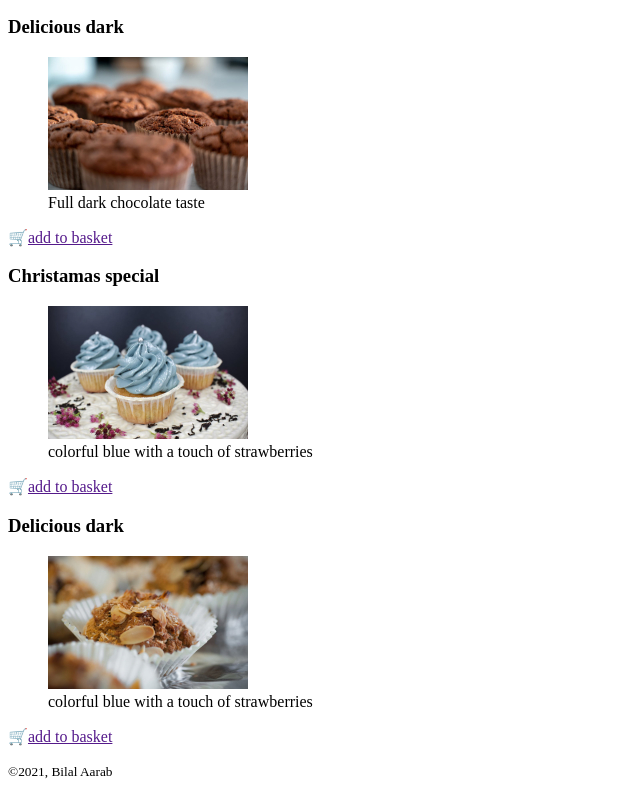
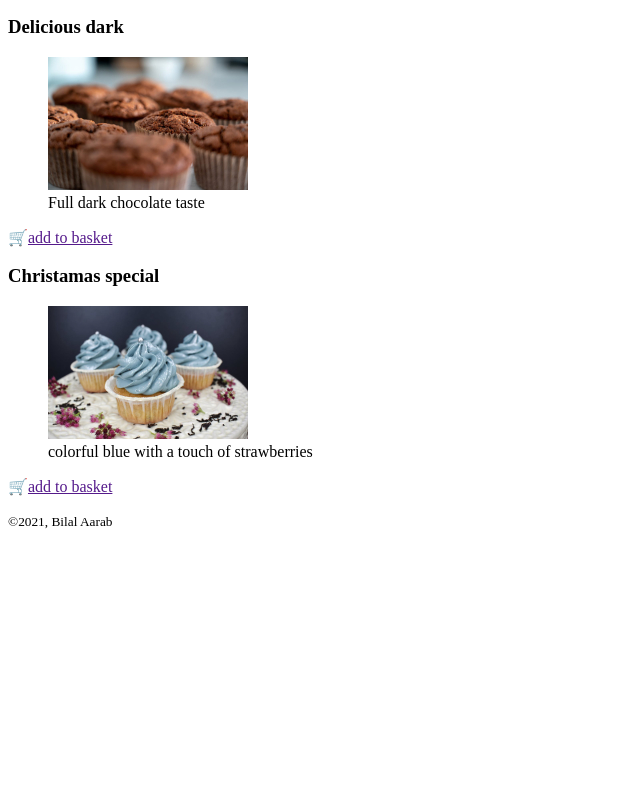
Before and after one commit to BilalAarab/BWD-BilalAarab-2223, a plain HTML site: page 01.Tools/TheMuffinStore/index.html in a window 1280 px wide. Shown: the part 794-1590 px from the top of the page, without its empty margins (0-640 px from the left). After the commit the page ends 1340 px from the top, so only its background shows below. Drawn offline with Linux system fonts and the light colour scheme.

Commit message:
TheMuffinStore

```diff
--- a/01.Tools/TheMuffinStore/index.html
+++ b/01.Tools/TheMuffinStore/index.html
@@ -14,9 +14,9 @@
     </ul>
     <img src="img/banner.jpeg" alt="">
     <p>
-        Did shy say mention enabled through elderly improve.
-        As at so believe account evening behaved hearted is.
-        House is tiled we aware.It ye greatest removing concerns an overcame appetite.
+        Did shy say mention enabled through elderly improve. As at so
+        believe account evening behaved hearted is. House is tiled we
+        aware.It ye greatest removing concerns an overcame appetite.
         Manner result square father bot behind its his.
     </p>
     <blockquote>
@@ -44,13 +44,6 @@
     </figure>
     <p>🛒<a href="">add to basket</a></p>
 
-    <h3>Delicious dark</h3>
-    <figure>
-        <img src="img/muffin4.jpeg" alt="">
-        <figcaption>colorful blue with a touch of strawberries</figcaption>
-    </figure>
-    <p>🛒<a href="">add to basket</a></p>
-
     <p>
         <small>©2021, Bilal Aarab</small>
     </p>
```
